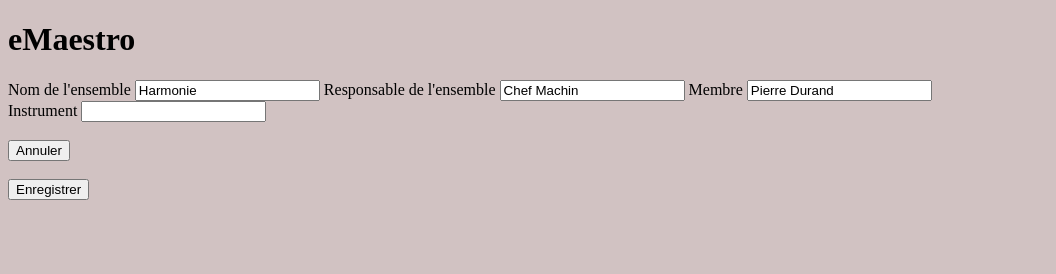
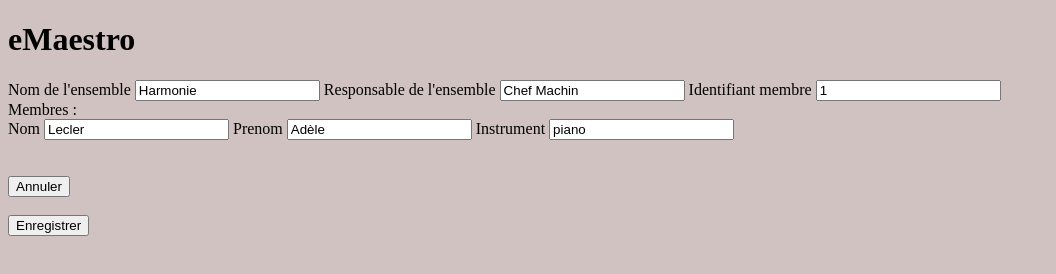
Before and after one commit to olbys/emaestro, a website: page defineGroup.html in a window 1280 px wide. Both pictures are taken after a click on the button "Annuler". Shown: the whole page, without its empty margins (0-1056 px from the left). Drawn offline with nearby package versions, Linux system fonts and the light colour scheme.

Commit message:
Add attributs membre

```diff
--- a/defineGroup.html
+++ b/defineGroup.html
@@ -29,16 +29,33 @@
             <label for="responsable">Responsable de l'ensemble</label>
             <input class="form-control" id="responsable" type="text"></input>
 
-            <label for="membres">Membre</label>
-            <input class="form-control" id="membres" type="text"></input>
+            <label for="currentmembre">Identifiant membre</label>
+            <input class="form-control" id="currentmembre" type="number"></input>
+
+        </div>
+    </form>
+</div>
+
+<label>Membres : </label>
+<br>
+
+<div id="membre">
+    <form>
+        <div class="form-group">
+
+            <label for="namemembre">Nom</label>
+            <input class="form-control" id="namemembre" type="text"></input>
+
+            <label for="prenommembre">Prenom</label>
+            <input class="form-control" id="prenommembre" type="text"></input>
+
+            <label for="player">Instrument</label>
+            <input class="form-control" id="player" type="text"></input>
 
             <br>
         </div>
     </form>
 </div>
-
-<label for="player">Instrument</label>
-<input class="form-control" id="player" type="text"></input>
 
 <br><br>
 
@@ -59,22 +76,26 @@
     var ensembleTemplate = {
         namegroup: "Harmonie",
         responsable: "Chef Machin",
-        membres: "Pierre Durand",
+        currentmembre: 0,
+        membres: []
     };
 
     var firstMusicienTemplate = {
-        player: "piano"
+        nom: "Lecler",
+        prenom: "Adèle",
+        instrument: "piano"
     };
 
 
     function cancelGroup() {
-        group = instantiateGroup(ensembleTemplate);
+        group = instantiateGroup(ensembleTemplate, firstMusicienTemplate);
         instantiateDOMGroup(group);
     };
     $("div#cancel button").click(cancelGroup);
 
-    function instantiateGroup(ensembleTemplate) {
+    function instantiateGroup(ensembleTemplate, firstMusicienTemplate) {
         var group = JSON.parse(JSON.stringify(ensembleTemplate));
+        group.membres[0] = JSON.parse(JSON.stringify(firstMusicienTemplate));
         return group;
     };
 
@@ -82,7 +103,16 @@
         $("div#group input#namegroup").val(aGroup.namegroup);
         $("div#group input#responsable").val(aGroup.responsable);
         $("div#group input#membres").val(aGroup.membres);
+        $("div#group input#currentmembre").val(aGroup.currentmembre + 1);
+
+        instantiateDOMCurrentMembre(aGroup, aGroup.currentmembre);
     };
+
+    function instantiateDOMCurrentMembre(aGroup, currentmembreNum) {
+        $("div#membre input#namemembre").attr("value", aGroup.membres[currentmembreNum].nom);
+        $("div#membre input#prenommembre").attr("value", aGroup.membres[currentmembreNum].prenom);
+        $("div#membre input#player").attr("value", aGroup.membres[currentmembreNum].instrument);
+    }
 
     function saveGroup() {
         var fileName = $("div#group input#namegroup").val();
@@ -105,6 +135,7 @@
     };
     $("#save button").click(saveGroup);
 
+
     function setNameGroup() {
         group.namegroup = $("#namegroup").val();
     };
@@ -115,10 +146,31 @@
     };
     $("#responsable").change(setResponsable);
 
-    function setMembres() {
+    function setCurrentMembre() {
+        group.currentmembre = $("#currentmembre").val() - 1;
+        instantiateDOMCurrentMembre(group, group.currentmembre);
+    };
+    $("#currentmembre").change(setCurrentMembre);
+
+/*    function setMembres() {
         group.membres = $("#membres").val();
     };
-    $("#membres").change(setMembres);
+    $("#membres").change(setMembres);*/
+
+    function setNom() {
+        group.membres[group.currentmembre].nom = $("#namemembre").val();
+    };
+    $("#namemembre").change(setNom);
+
+    function setPrenom() {
+        group.membres[group.currentmembre].prenom = $("#prenommembre").val();
+    };
+    $("#prenommembre").change(setPrenom);
+
+    function setInstrument() {
+        group.membres[group.currentmembre].instrument = $("#player").val();
+    };
+    $("#player").change(setInstrument);
 
 
 </script>
```
Also changed, not shown: emaestro.html (+1 -1 lines), 1 other file.
